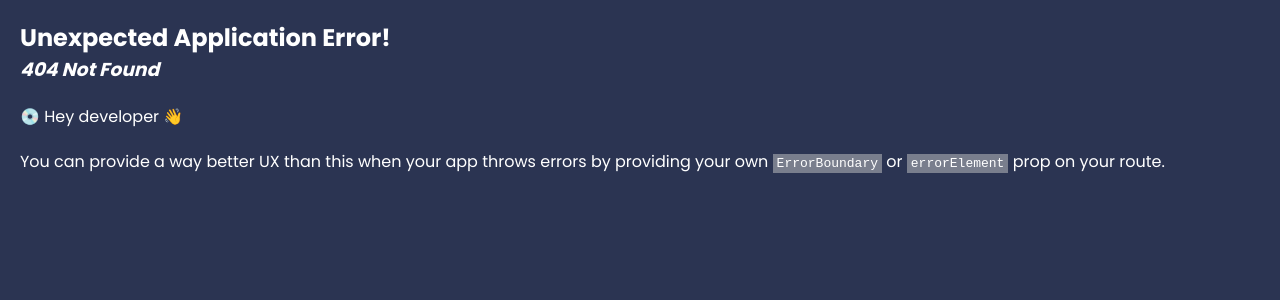
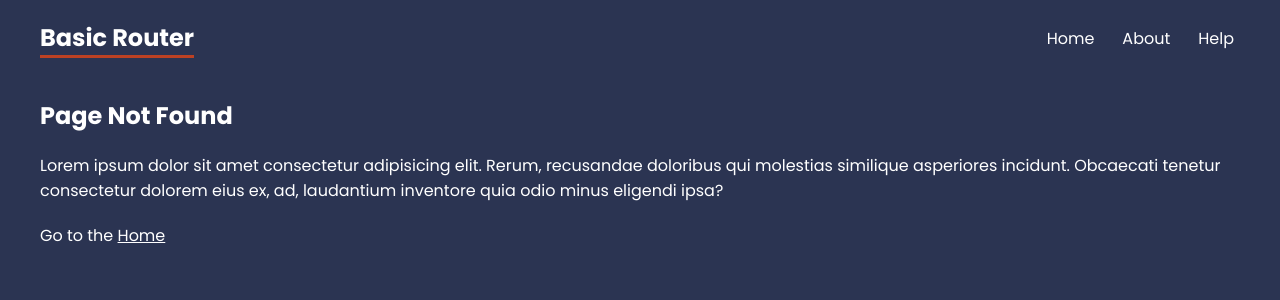
Before and after one commit to thesammet/react-router-basics, a React (Create React App) app: page /careers/1 in a window 1280 px wide. Before the commit this address had no page. Shown: the top 300 px of the page. Built offline with nearby package versions, Linux system fonts and the light colour scheme.

Commit message:
addition error page (404)

```diff
--- a/src/App.js
+++ b/src/App.js
@@ -10,6 +10,7 @@ import RootLayout from './layouts/RootLayout';
 import HelpLayout from './layouts/HelpLayout';
 import Faq from './pages/help/Faq'
 import Contact from './pages/help/Contact'
+import Error from './pages/Error';
 
 const router = createBrowserRouter(
   createRoutesFromElements(
@@ -20,6 +21,7 @@ const router = createBrowserRouter(
         <Route path='faq' element={<Faq />} />
         <Route path='contact' element={<Contact />} />
       </Route>
+      <Route path='*' element={<Error />} />
     </Route>
   )
 )
--- /dev/null
+++ b/src/pages/Error.js
@@ -0,0 +1,12 @@
+import React from 'react'
+import { Link } from 'react-router-dom'
+
+export default function Error() {
+    return (
+        <div>
+            <h2>Page Not Found</h2>
+            <p>Lorem ipsum dolor sit amet consectetur adipisicing elit. Rerum, recusandae doloribus qui molestias similique asperiores incidunt. Obcaecati tenetur consectetur dolorem eius ex, ad, laudantium inventore quia odio minus eligendi ipsa?</p>
+            <p>Go to the <Link to='/' >Home</Link></p>
+        </div>
+    )
+}
```
